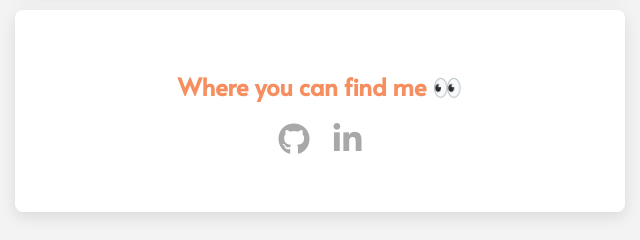
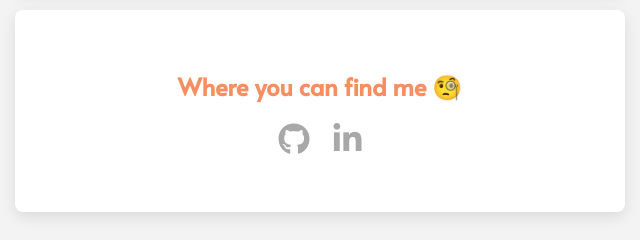
Before and after one commit to marjorif/profile, a plain HTML site: page index.html in a window 1280 px wide. Shown: the part 430-670 px from the top of the page, 320-960 px from the left. Drawn offline with nearby package versions, Linux system fonts and the light colour scheme.

Commit message:
testing + visual

```diff
--- a/index.html
+++ b/index.html
@@ -18,7 +18,7 @@
     </div>
 
     <div class="card">
-      <h2>Where you can find me  👀 </h2>
+      <h2>Where you can find me  🧐</h2>
       <ul class="list-inline">
         <li><a href="https://github.com/marjorif" class="social-icon"><i class="fab fa-github"></i></a></li>
         <li><a href="https://www.linkedin.com/in/marjorif/" class="social-icon"><i class="fab fa-linkedin-in"></i></a></li>
```
